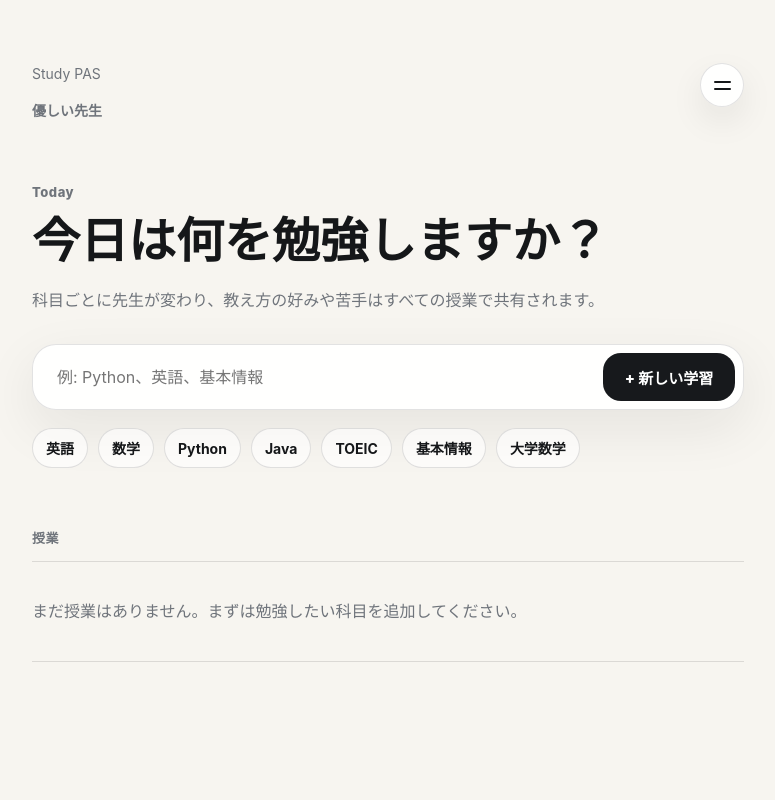
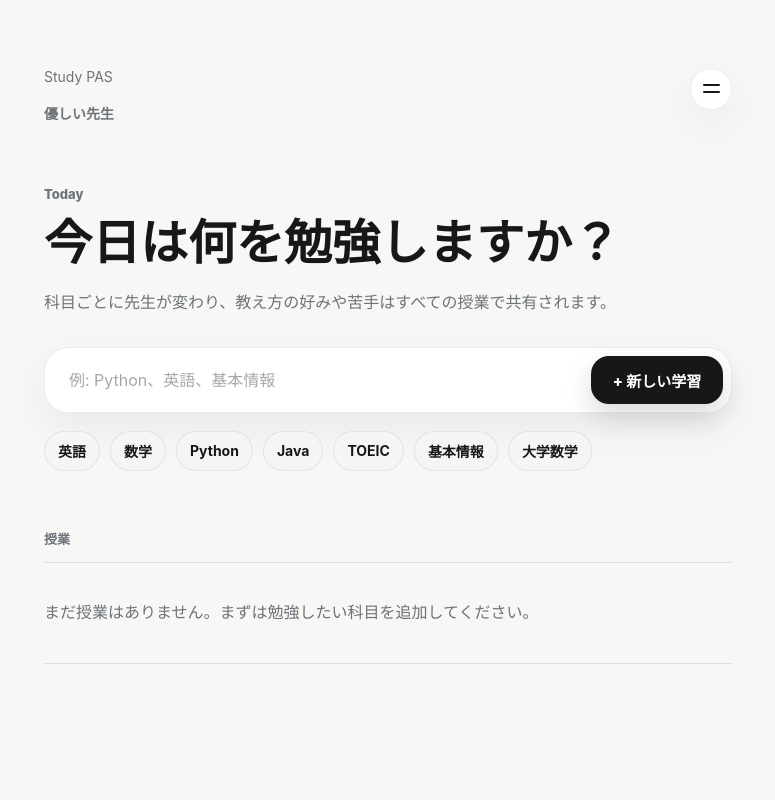
Before and after one commit to kokura-yuta/PAS, a FastAPI app: page / in a window 1280 px wide. Shown: the whole page, without its empty margins (252-1027 px from the left). Run offline with FastAPI, Linux system fonts and the light colour scheme; the visitor is signed in with stand-in values (Sample User, id 1); tables that the repository leaves empty hold one stand-in row (values such as "Sample post").

Commit message:
Polish Study PAS visual system

```diff
--- a/static/style.css
+++ b/static/style.css
@@ -14,26 +14,30 @@
 }
 
 .study-app {
-    --study-bg: #f7f5f0;
-    --study-surface: rgba(255, 255, 255, 0.78);
-    --study-surface-strong: rgba(255, 255, 255, 0.92);
-    --study-text: #151719;
-    --study-muted: #6f747b;
-    --study-line: rgba(21, 23, 25, 0.12);
-    --study-accent: #17191c;
+    --study-bg: #f7f7f5;
+    --study-surface: rgba(255, 255, 255, 0.76);
+    --study-surface-strong: rgba(255, 255, 255, 0.94);
+    --study-surface-soft: rgba(244, 245, 246, 0.78);
+    --study-text: #161719;
+    --study-muted: #6e737a;
+    --study-line: rgba(22, 23, 25, 0.105);
+    --study-accent: #161719;
+    --study-shadow-soft: 0 16px 44px rgba(22, 23, 25, 0.06);
+    --study-shadow-card: 0 26px 70px rgba(22, 23, 25, 0.09);
+    --study-shadow-float: 0 20px 56px rgba(22, 23, 25, 0.13);
     --study-motion-fast: 150ms ease-out;
     --study-motion-page: 220ms ease-out;
     min-height: 100vh;
-    max-width: 760px;
+    max-width: 740px;
     margin: 0 auto;
-    padding: 42px 24px 120px;
+    padding: 46px 26px 120px;
     box-sizing: border-box;
     color: var(--study-text);
     background: var(--study-bg);
 }
 
 body:has(.study-app) {
-    background: #f7f5f0;
+    background: #f7f7f5;
     overflow-x: hidden;
 }
 
@@ -42,13 +46,17 @@
 }
 
 .study-route-frame {
-    --study-bg: #f7f5f0;
-    --study-surface: rgba(255, 255, 255, 0.78);
-    --study-surface-strong: rgba(255, 255, 255, 0.92);
-    --study-text: #151719;
-    --study-muted: #6f747b;
-    --study-line: rgba(21, 23, 25, 0.12);
-    --study-accent: #17191c;
+    --study-bg: #f7f7f5;
+    --study-surface: rgba(255, 255, 255, 0.76);
+    --study-surface-strong: rgba(255, 255, 255, 0.94);
+    --study-surface-soft: rgba(244, 245, 246, 0.78);
+    --study-text: #161719;
+    --study-muted: #6e737a;
+    --study-line: rgba(22, 23, 25, 0.105);
+    --study-accent: #161719;
+    --study-shadow-soft: 0 16px 44px rgba(22, 23, 25, 0.06);
+    --study-shadow-card: 0 26px 70px rgba(22, 23, 25, 0.09);
+    --study-shadow-float: 0 20px 56px rgba(22, 23, 25, 0.13);
     --study-motion-fast: 150ms ease-out;
     --study-motion-page: 220ms ease-out;
     min-height: 100vh;
@@ -2149,6 +2157,237 @@
     color: #ffffff;
 }
 
+.study-topbar,
+.study-chat-header,
+.library-header {
+    color: var(--study-text);
+}
+
+.study-brand strong,
+.study-app .eyebrow,
+.section-kicker,
+.library-title-block span,
+.textbook-title-block span {
+    color: var(--study-muted);
+    letter-spacing: 0;
+}
+
+.study-hero h1,
+.library-title-block h1,
+.textbook-title-block h1 {
+    letter-spacing: 0;
+}
+
+.study-menu summary {
+    width: 40px;
+    height: 40px;
+    border-color: rgba(22, 23, 25, 0.08);
+    background: rgba(255, 255, 255, 0.92);
+    box-shadow: var(--study-shadow-soft);
+}
+
+.study-menu-panel,
+.route-loading,
+.selection-audio-panel {
+    border-color: rgba(22, 23, 25, 0.08);
+    background: rgba(255, 255, 255, 0.94);
+    box-shadow: var(--study-shadow-float);
+}
+
+.subject-form,
+.continue-card,
+.library-intro,
+.bookshelf-card,
+.textbook-card,
+.roadmap-subject-card,
+.textbook-toc,
+.understanding-panel,
+.answer-submit-card,
+.assessment-history,
+.review-plan-card,
+.roadmap-card,
+.textbook-reader,
+.textbook-updates,
+.textbook-preview-card,
+.study-context {
+    border-color: rgba(22, 23, 25, 0.085);
+    background: var(--study-surface-strong);
+    box-shadow: var(--study-shadow-soft);
+}
+
+.subject-form,
+.study-chat-form {
+    background: rgba(255, 255, 255, 0.96);
+}
+
+.subject-form input,
+.study-chat-form textarea,
+.language-practice-panel textarea,
+.answer-form textarea {
+    color: var(--study-text);
+}
+
+.subject-form input::placeholder,
+.study-chat-form textarea::placeholder,
+.answer-form textarea::placeholder {
+    color: rgba(22, 23, 25, 0.38);
+}
+
+.subject-form button,
+.study-chat-form button,
+.continue-card button,
+.review-suggestion-list button,
+.textbook-preview-actions button,
+.ask-teacher-button {
+    background: var(--study-accent);
+    box-shadow: 0 12px 28px rgba(22, 23, 25, 0.16);
+}
+
+.subject-form button:not(:disabled):hover,
+.study-chat-form button:not(:disabled):hover,
+.continue-card button:not(:disabled):hover,
+.review-suggestion-list button:not(:disabled):hover,
+.textbook-preview-actions button:not(:disabled):hover,
+.ask-teacher-button:not(:disabled):hover {
+    background: #24262a;
+}
+
+.subject-chips button,
+.lesson-actions button,
+.textbook-toc-list button,
+.roadmap-item,
+.review-suggestion-list article,
+.understanding-summary > div,
+.item-understanding,
+.roadmap-current-panel,
+.roadmap-materials,
+.roadmap-map,
+.language-practice-panel {
+    border-color: rgba(22, 23, 25, 0.08);
+    background: var(--study-surface-soft);
+}
+
+.subject-chips button:hover,
+.lesson-actions button:not(:disabled):hover,
+.textbook-toc-list button:hover,
+.roadmap-item:hover,
+.roadmap-item:focus-visible {
+    border-color: rgba(22, 23, 25, 0.16);
+    background: rgba(255, 255, 255, 0.9);
+}
+
+.bookshelf-card:hover,
+.bookshelf-card:focus-visible,
+.textbook-card:hover,
+.textbook-card:focus-visible,
+.continue-card:hover {
+    border-color: rgba(22, 23, 25, 0.16);
+    box-shadow: var(--study-shadow-card);
+}
+
+.study-history-row,
+.study-thread-card {
+    border-bottom-color: rgba(22, 23, 25, 0.08);
+}
+
+.study-history-row:hover,
+.study-history-row:focus-visible,
+.study-thread-card:hover,
+.study-thread-card:focus-visible {
+    background: rgba(22, 23, 25, 0.032);
+}
+
+.study-chat-header {
+    background: rgba(247, 247, 245, 0.88);
+    border-bottom: 1px solid rgba(22, 23, 25, 0.06);
+}
+
+.study-message {
+    padding: 13px 16px;
+    border-radius: 20px;
+    box-shadow: 0 10px 28px rgba(22, 23, 25, 0.055);
+}
+
+.student-message {
+    background: #1b1d20;
+    border-bottom-right-radius: 7px;
+}
+
+.teacher-message {
+    background: rgba(255, 255, 255, 0.96);
+    border-color: rgba(22, 23, 25, 0.08);
+    border-bottom-left-radius: 7px;
+}
+
+.language-audio-tools,
+.english-audio-tools {
+    border-color: rgba(22, 23, 25, 0.08);
+    background: rgba(255, 255, 255, 0.9);
+    box-shadow: 0 10px 26px rgba(22, 23, 25, 0.07);
+}
+
+.audio-play-button {
+    background: #1b1d20;
+    box-shadow: 0 8px 20px rgba(22, 23, 25, 0.14);
+}
+
+.secondary-audio-button,
+.audio-rate-select,
+.language-audio-label {
+    background: rgba(22, 23, 25, 0.055);
+}
+
+.study-chat-controls {
+    width: min(700px, calc(100% - 28px));
+}
+
+.study-chat-form {
+    border-color: rgba(22, 23, 25, 0.08);
+    box-shadow: var(--study-shadow-float);
+}
+
+.textbook-title-block {
+    display: grid;
+    gap: 8px;
+}
+
+.textbook-title-block h1 {
+    text-wrap: balance;
+}
+
+.textbook-reader {
+    padding: 28px;
+    border-radius: 28px;
+    background: rgba(255, 255, 255, 0.97);
+}
+
+.textbook-section {
+    padding-bottom: 22px;
+}
+
+.textbook-section h2,
+.textbook-updates h2 {
+    font-size: 21px;
+    letter-spacing: 0;
+}
+
+.textbook-section p,
+.textbook-updates p {
+    color: #232528;
+}
+
+.textbook-code-block {
+    background: #17191d;
+}
+
+.textbook-diagram-block {
+    background: rgba(22, 23, 25, 0.045);
+}
+
+.assessment-result-card {
+    background: #1b1d20;
+}
+
 @keyframes studySpin {
     to {
         transform: rotate(360deg);
```
Also changed, not shown: other parts of static/style.css (+15 -11 lines).
